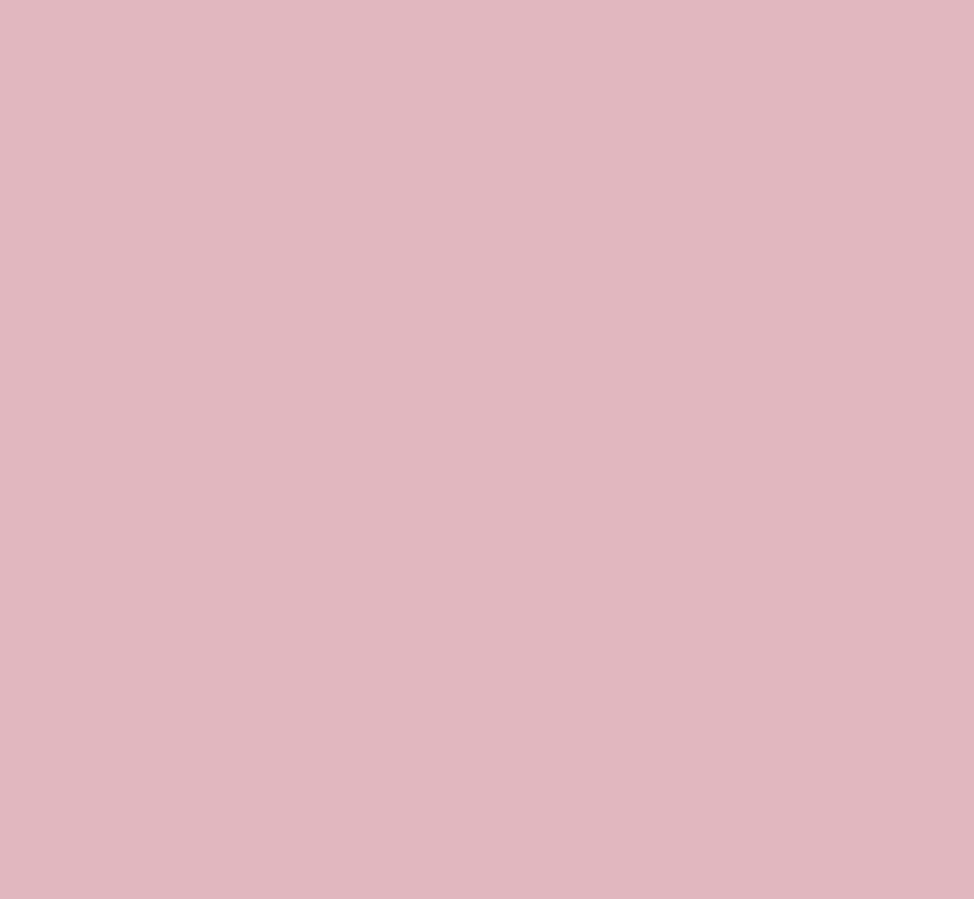
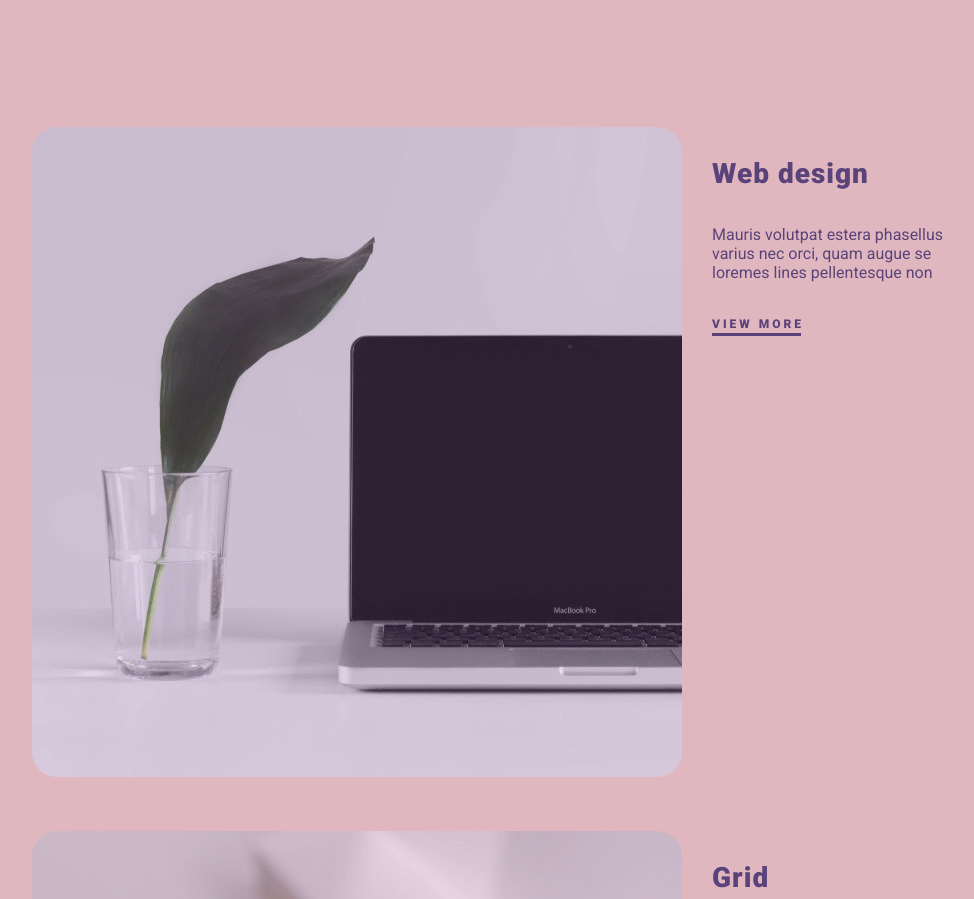
Before and after one commit to cmoileo/thrive-landing-page, a React (Vite) app: page / in a window 1280 px wide. Shown: the part 2600-3499 px from the top of the page, without its empty margins (96-1070 px from the left). Before the commit the page ends 2527 px from the top, so only its background shows below. Built offline with nearby package versions, Linux system fonts and the light colour scheme.

Commit message:
[ADD] portfolio section

```diff
--- a/src/App.jsx
+++ b/src/App.jsx
@@ -1,6 +1,7 @@
 import Header from "./Sections/Header/Header"
 import About from "./Sections/About/About"
 import Services from "./Sections/Services/Services"
+import Portfolio from "./Sections/Portfolio/Portfolio"
 import "./styles/Main.scss"
 
 function App() {
@@ -10,6 +11,7 @@ function App() {
       <Header />
       <About />
       <Services />
+      <Portfolio />
     </div>
   )
 }
--- a/src/Sections/About/About.jsx
+++ b/src/Sections/About/About.jsx
@@ -1,7 +1,7 @@
 
 export default function About() {
   return (
-    <div className="about-container">
+    <section className="about-container">
       <div className="about-container__left">
         <div>
           <h3>NAME</h3>
@@ -72,6 +72,6 @@ export default function About() {
           <i aria-hidden="true" class="fas fa-download"></i>
           </div>
       </div>
-    </div>
+    </section>
   )
 }
--- a/src/Sections/Portfolio/Portfolio.jsx
+++ b/src/Sections/Portfolio/Portfolio.jsx
@@ -1,6 +1,26 @@
+import PFItem1 from '../../assets/portfolio_item_01.jpg'
+import PFItem2 from '../../assets/portfolio_item_02.jpg'
 
 export default function Portfolio() {
   return (
-    <div>Portfolio</div>
+    <section className="portfolio-container">
+      <div className="portfolio-container__item">
+        <div><img src={PFItem1} alt="" /></div>
+        <div className='portfolio-container__item__left'>
+          <h3>Web design</h3>
+          <p>Mauris volutpat estera phasellus<br />varius nec orci, quam augue se<br />loremes lines pellentesque non</p>
+          <h4 className="link portfolio-container__item__link">VIEW MORE</h4>
+        </div>
+      </div>
+      <div className="portfolio-container__item">
+        <div><img src={PFItem2} alt="" /></div>
+        <div className='portfolio-container__item__left'>
+          <h3>Grid</h3>
+          <p>Volutpat estera phasellus varius<br />nec orci, quam augue se loremes<br />lines pellentesque non mareque</p>
+          <h4 className="link portfolio-container__item__link">VIEW MORE</h4>
+        </div>
+      </div>
+      <h4 className="link portfolio-container__load-more">LOAD MORE</h4>
+    </section>
   )
 }
--- a/src/Sections/Services/Services.jsx
+++ b/src/Sections/Services/Services.jsx
@@ -1,13 +1,13 @@
 
 export default function Services() {
   return (
-    <div className="services-container">
+    <section className="services-container">
       <div><p>Design</p></div>
       <div><p>Code</p></div>
       <div><p>Video</p></div>
       <div><p>Music</p></div>
       <div><p>Photos</p></div>
       <div><p>Graphics</p></div>
-    </div>
+    </section>
   )
 }
--- a/src/styles/Base.scss
+++ b/src/styles/Base.scss
@@ -10,3 +10,23 @@ body {
     width: 80%;
     margin: auto;
 }
+
+.link {
+    letter-spacing: 3px;
+    color: $main-purple;
+    font-weight: 900;
+    font-size: 14px;
+    position: relative;
+    width: fit-content;
+    cursor: pointer;
+
+    &::after {
+        content: '';
+        background-color: #59437a;
+        position: absolute;
+        left: 0;
+        bottom: -5px;
+        height: 3px;
+        width: calc(100% - 3px);
+    }
+}
--- a/src/styles/Components/Portfolio.scss
+++ b/src/styles/Components/Portfolio.scss
@@ -0,0 +1,39 @@
+.portfolio-container {
+    margin-top: 200px;
+
+    &__item {
+        display: flex;
+        margin-bottom: 50px;
+
+        & img {
+            border-radius: 25px;
+        }
+
+        & h3 {
+            letter-spacing: 1px;
+            font-size: 28px;
+            font-weight: 800;
+            color: $main-purple;
+            cursor: pointer;
+        }
+
+        & p {
+            margin-top: 35px;
+            color: $main-purple;
+            font-size: 16px;
+        }
+
+        &__left {
+            padding: 30px 0px 0px 30px;
+        }
+
+        &__link {
+            margin-top: 35px;
+            font-size: 12px;
+        }
+    }
+
+    &__load-more {
+        font-size: 16px;
+    }
+}
```
Also changed, not shown: src/assets/portfolio_item_01.jpg (added), src/assets/portfolio_item_02.jpg (added).
